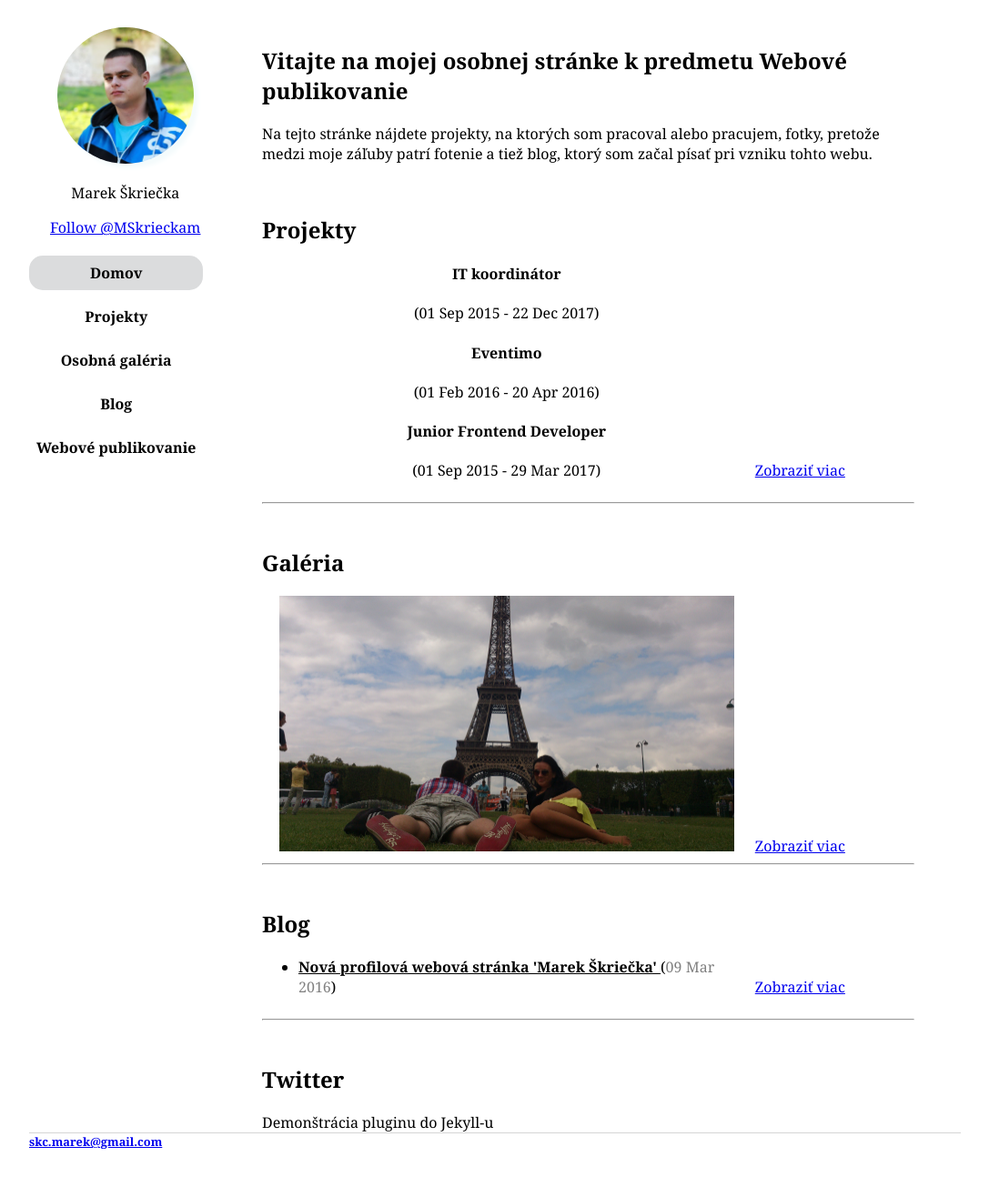
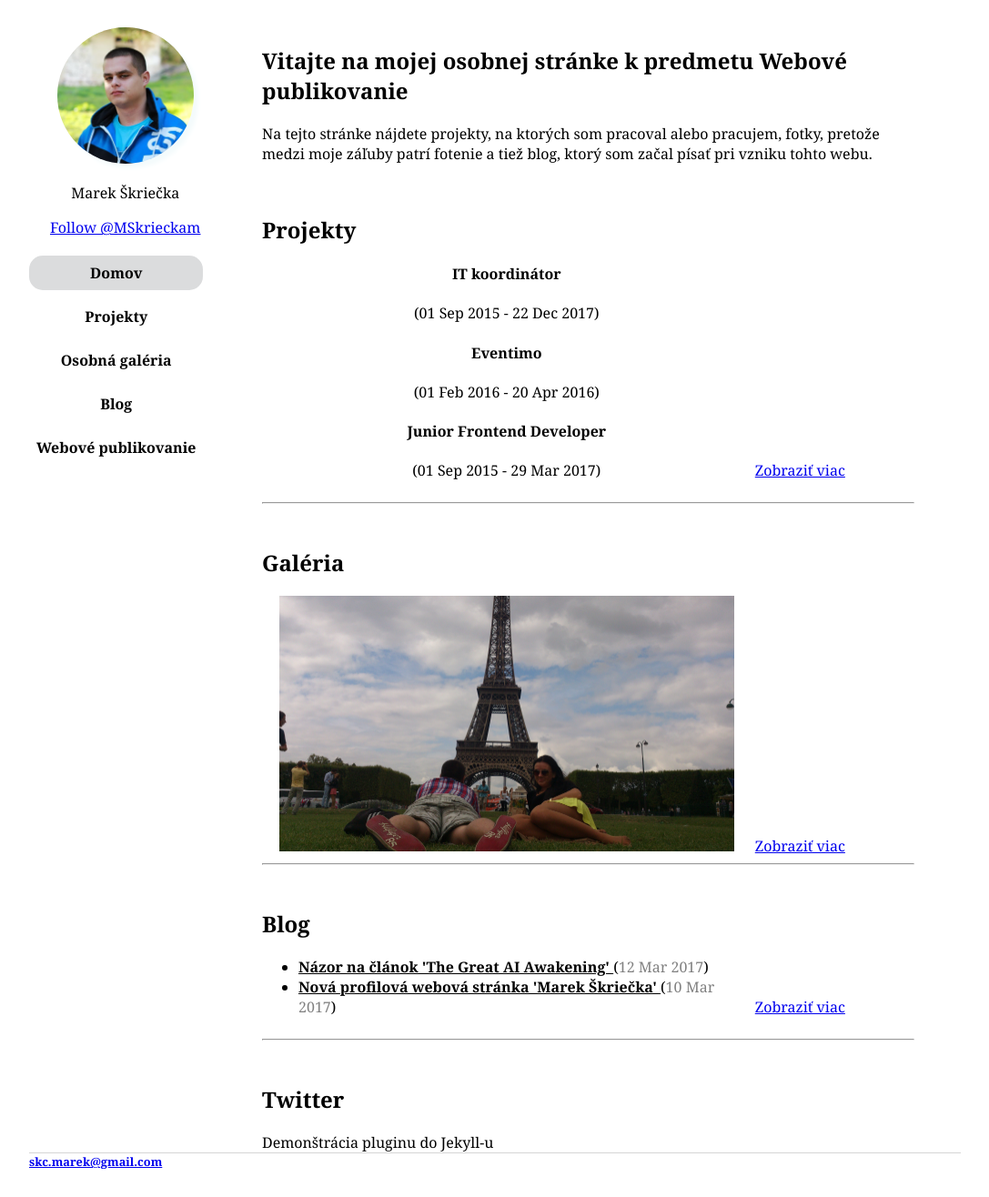
Before and after one commit to skcmarek/skcmarek.github.io, a Jekyll site: the page built from index.html, in a window 1280 px wide and 1316 px high. Shown: the whole window at 91% size, without its empty margins (96-1183 px from the left). Built offline with Jekyll 4.4.1, drawn with Linux system fonts in a browser that asks for light colours; comment, search, counter and statistics services are not loaded; some of the changed lines change nothing that is shown.

Commit message:
Added new blog post

```diff
--- a/_posts/2016-03-09-new-blog.md
+++ b/_posts/2017-03-10-new-blog.md
@@ -1,7 +1,7 @@
 ---
 layout: post
 title: "Nová profilová webová stránka 'Marek Škriečka' "
-date: 2016-03-09
+date: 2017-03-10
 ---
 
 Prvým príspevkom v blogu, by som vás chcel uvítať na mojej webovej stránke a vysvetliť jej štruktúru. Na stránke sa nachádzajú tieto podstránky:
--- /dev/null
+++ b/_posts/2017-03-12-ai-awakening.md
@@ -0,0 +1,18 @@
+---
+layout: post
+title: "Názor na článok 'The Great AI Awakening' "
+date: 2017-03-12
+---
+
+Umelá inteligencia má nespočetné množstvo využití a jedno z nich je predmetom článku **The Great A.I. Awakening**. Autor _GIDEON LEWIS-KRAUS_ čitateľovi približuje vývoj umelej inteligencie od jej jednoduchších verzií až po samo-učiace sa systémy, a jej aplikáciou do služby Prekladač od firmy Google. Je fascinujúce vidieť, ako sa táto služba vďaka umelej inteligencii dokázala zlepšiť. Jeden z výskumov uvádza až 80% zlepšenie oproti starej verzii v preklade medzi anglickým a francúzskym jazykom [Matacic C., 2016].
+
+Prekladač Google, ktorý doteraz pracoval na základe vopred stanovených pravidiel bol tímom vedcov a programátorov povýšený na systém, ktorý sa pri prekladaní textu približuje k mysleniu človeka. Autor v článku porovnáva preklad úryvku z knihy v aplikácií s originálnym prekladom, pričom rozdiely sú minimálne a objaviť by ich dokázal len skúsený lingvista. Aj keď bola pôvodná verzia elektronického prekladača veľa používaná nemala dostatočnú relevanciu. Nová technológia v tejto aplikácií s použitím umelej inteligencie mnohonásobne zvyšuje jeho širokospektrálne využitie. V budúcnosti môžeme očakávať nespočetné možnosti aplikácie prekladača vo všetkých sférach dôležitých pre ľudstvo: napr. rýchli a spoľahlivý preklad kníh, dokumentov, študijných materiálov a webových stránok. Budú zrušené bariéry vo všetkých svetových jazykoch, čo bude nesmierny prínos pre vedu, kultúru, umenie, techniku, medicínu a mnoho iných oblastí. Bez ohľadu na jazyk sa web stane širšie použiteľnejší a dostupný aj pre používateľov bez znalosti konkrétneho cudzieho jazyka. Vďaka strojovému prekladu sa stane literatúra a učebné materiály dostupnými aj pre krajiny 3. sveta, ktorých populácia častokrát ovláda len materinský jazyk.
+
+Napriek veľkým pozitívnym vplyvom, ktoré sú umelou inteligenciou zlepšené v Prekladači spoločnosti Google môže mať táto technológia negatívny dopad pre ľudstvo. Populácia sa môže časom stať pohodlnejšia bez záujmu a potreby ďalšieho vzdelávania sa v oblasti cudzích jazykov, čo môže mať za následok degradáciu v komunikácií. Ďalším nepriaznivým faktorom  môže byť zneužitie prekladača na vojenské účely, môže zlepšiť efektivitu komunikácie medzi rôznymi teroristickými skupinami, otvoria sa nové cesty pre rôzne špionážne agentúry a vytvoria sa lepšie podmienky pre rast hackerskej komunity.
+
+Napriek tomu, že umelá inteligencia je pre budúcnosť ľudstva obrovským prínosom, je hrozbou zároveň. Nemôžeme sa k uvedeným úvahám stavať príliš skepticky, ale musíme veriť, že umelá inteligencia nikdy nedosiahne jedinečnosť a silu ľudského vedomia. To kam bude smerovať záleží len od nás.
+
+#### Použitá literatúra:
+Gideon Lewis-Kraus. The Great A.I. Awakening [online]. [cit. 2017-03-12]. Dostupné z: <https://www.nytimes.com/2016/12/14/magazine/the-great-ai-awakening.html>
+
+Catherine Matacic,. Google’s new translation software is powered by brainlike artificial intelligence [online]. [cit. 2017-03-12]. Dostupné z: <http://www.sciencemag.org/news/2016/09/google-s-new-translation-software-powered-brainlike-artificial-intelligence>
```
